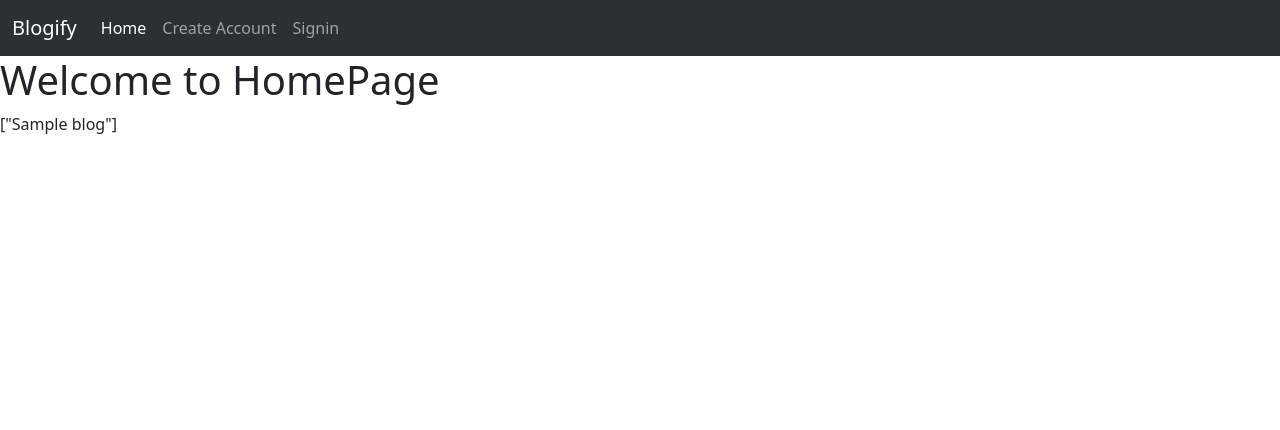
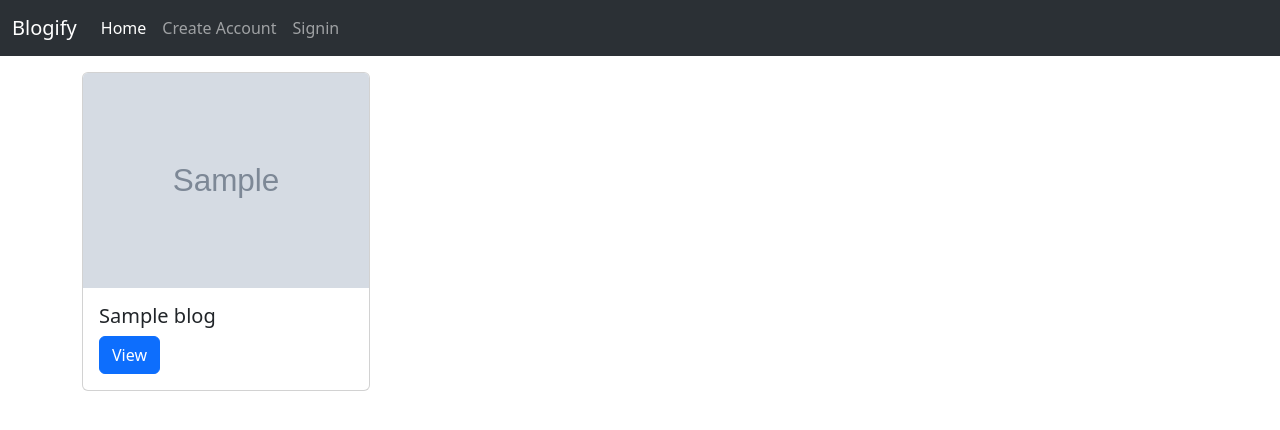
Before and after one commit to Selenium100/Bloggify-Application, a Node server app: template views/homepage.ejs in a window 1280 px wide. Shown: the top 430 px of the page. Run offline with Node 20, Linux system fonts and the light colour scheme; the template is opened without the code that fills it: most values are stand-ins (such as "Sample title", 1, 10 or a date in 2020); grey boxes marked "Sample" are stand-in pictures; data that the repository does not hold is empty; some libraries are stand-ins or nearby versions.

Commit message:
test: adding blog feature is implemented

```diff
--- a/index.js
+++ b/index.js
@@ -21,6 +21,7 @@ connectMongodb.connectMongodb(mongoDbURL);
 app.use(express.urlencoded({extended:false}));
 app.use(cookieParser());
 app.use(checkForAuthenticationCookie.checkForAuthenticationCookie('token'));
+app.use('/blog/public', express.static(__dirname + "/blog/public"))
 
 app.get('/',async (req,res)=>{
    const allblogs = await Blog.find({});
--- a/views/addBlog.ejs
+++ b/views/addBlog.ejs
@@ -11,7 +11,7 @@
 
       <div class="container mt-3">
       <div class="mb-3">
-        <label for="coverImage" class="form-label">Cover Image</label>
+        <label for="coverImagee" class="form-label">Cover Image</label>
         <input type="file" class="form-control" id="coverImage" name="coverImage" aria-describedby="emailHelp">
       </div>
 
--- a/views/homepage.ejs
+++ b/views/homepage.ejs
@@ -6,9 +6,20 @@
 </head>
 <body>
     <%- include('./partials/navbar') %>
-    <h1>Welcome to HomePage</h1>
+<div class="container mt-3">
 
-    <%= JSON.stringify(blogs) %>
+<% blogs.forEach(blog => { %>
+    <div class="card" style="width: 18rem;">
+        <img src="<%= blog.coverImageURL %>" class="card-img-top" alt="no image">
+        <div class="card-body">
+          <h5 class="card-title"><%= blog.title %></h5>
+          <a href="blog/<%= blog._id %>" class="btn btn-primary">View</a>
+        </div>
+      </div>
+<% }) %>
+
+
+</div>
     <%- include('./partials/script') %>
 </body>
 </html>
```
Also changed, not shown: routes/blog.js (+14 -4 lines), views/blog.ejs (added, +16 -0 lines), blog/public/images/profile.png (renamed from public/images/profile.png).
